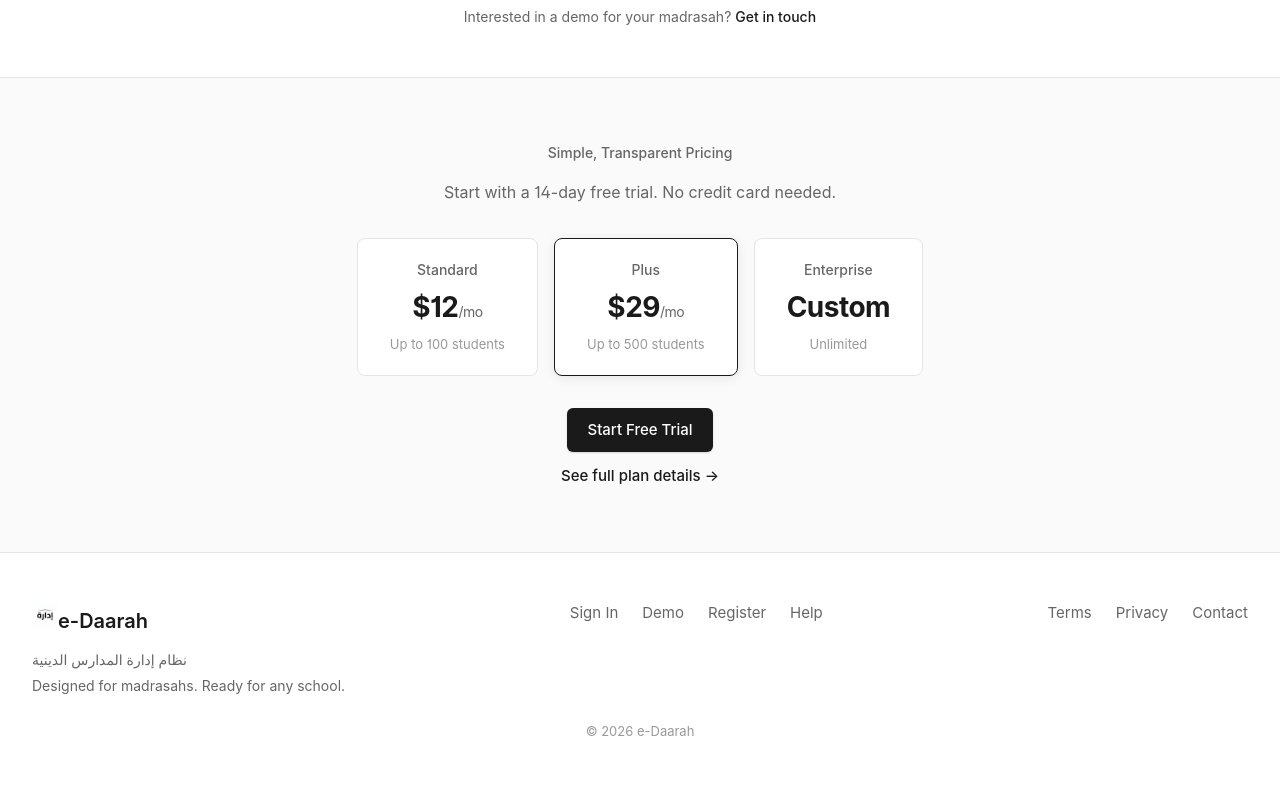
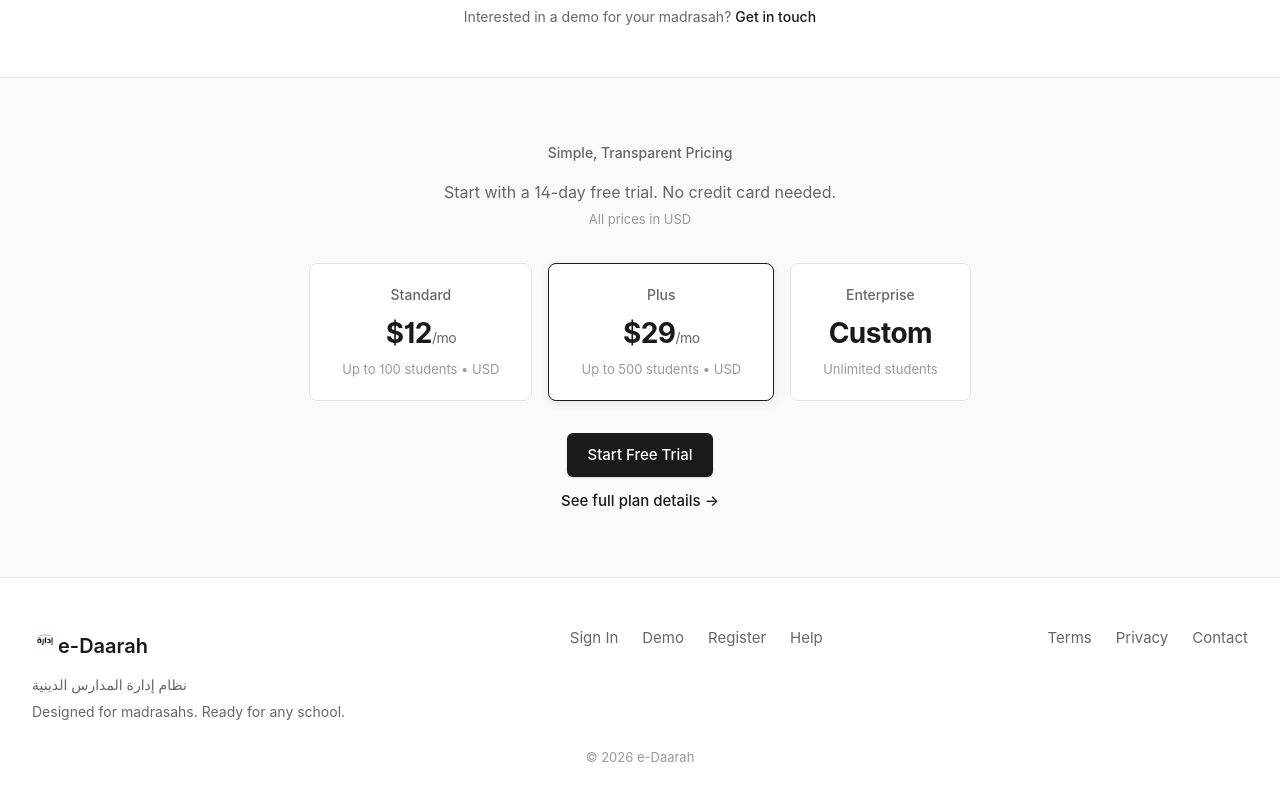
Before and after one commit to aoalaka/e-daarah, a React (Vite) app in the folder frontend/: page / in a window 1280 px wide. Shown: the part 1896-2696 px from the top of the page. Before the commit the page ends 2670 px from the top, so only its background shows below. Built offline with nearby package versions, Linux system fonts and the light colour scheme; no server answers.

Commit message:
fix: add USD currency labels to pricing teaser
Co-Authored-By: Claude Opus 4.6 <noreply@anthropic.com>

```diff
--- a/frontend/src/pages/Landing.css
+++ b/frontend/src/pages/Landing.css
@@ -478,6 +478,11 @@
   gap: 12px;
 }
 
+.pricing-note {
+  color: var(--muted);
+  font-size: 13px;
+}
+
 .pricing-link {
   color: var(--black);
   font-size: 15px;
--- a/frontend/src/pages/Landing.jsx
+++ b/frontend/src/pages/Landing.jsx
@@ -140,23 +140,24 @@ function Landing() {
       <section id="pricing" className="pricing">
         <h2 className="section-title">Simple, Transparent Pricing</h2>
         <p className="pricing-teaser-text">
-          Start with a 14-day free trial. No credit card needed.
+          Start with a 14-day free trial. No credit card needed.<br />
+          <span className="pricing-note">All prices in USD</span>
         </p>
         <div className="pricing-teaser">
           <div className="pricing-teaser-card">
             <span className="teaser-plan">Standard</span>
             <span className="teaser-price">$12<span>/mo</span></span>
-            <span className="teaser-desc">Up to 100 students</span>
+            <span className="teaser-desc">Up to 100 students • USD</span>
           </div>
           <div className="pricing-teaser-card featured">
             <span className="teaser-plan">Plus</span>
             <span className="teaser-price">$29<span>/mo</span></span>
-            <span className="teaser-desc">Up to 500 students</span>
+            <span className="teaser-desc">Up to 500 students • USD</span>
           </div>
           <div className="pricing-teaser-card">
             <span className="teaser-plan">Enterprise</span>
             <span className="teaser-price">Custom</span>
-            <span className="teaser-desc">Unlimited</span>
+            <span className="teaser-desc">Unlimited students</span>
           </div>
         </div>
         <div className="pricing-teaser-actions">
```
